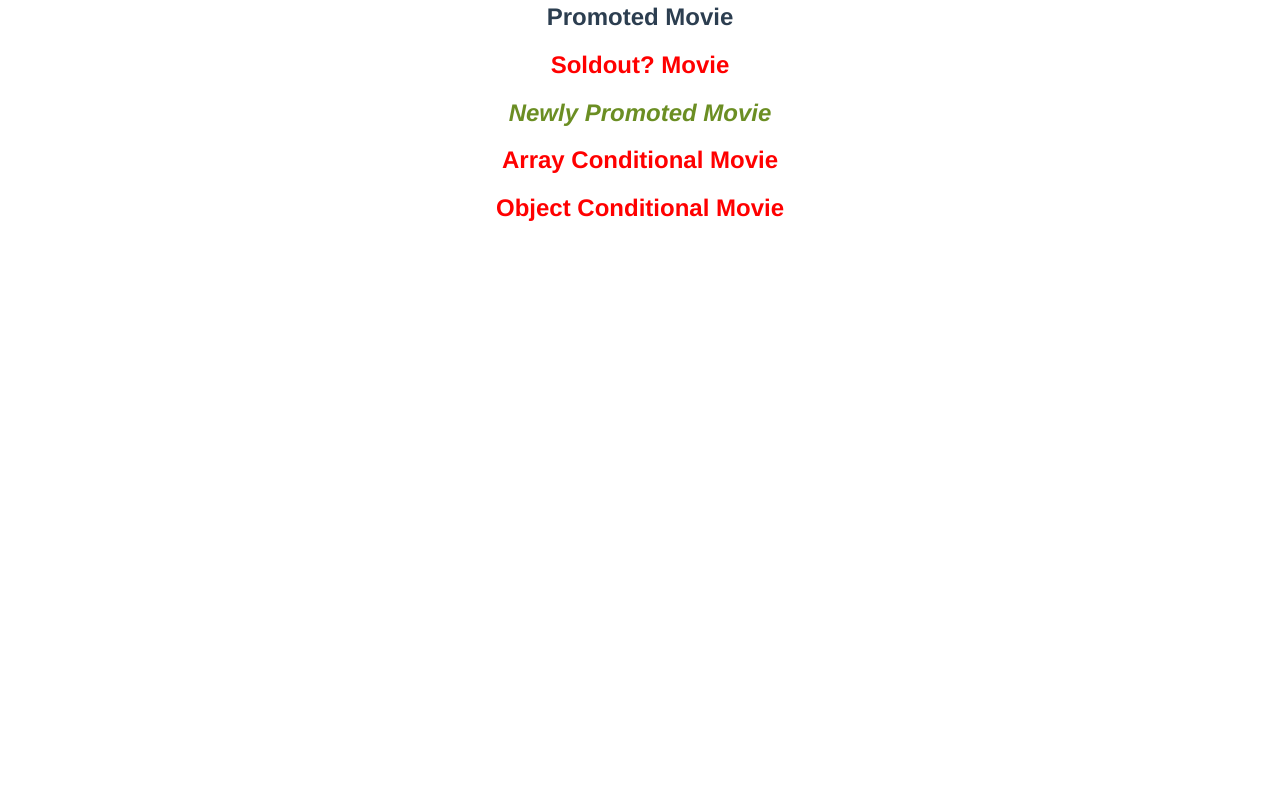
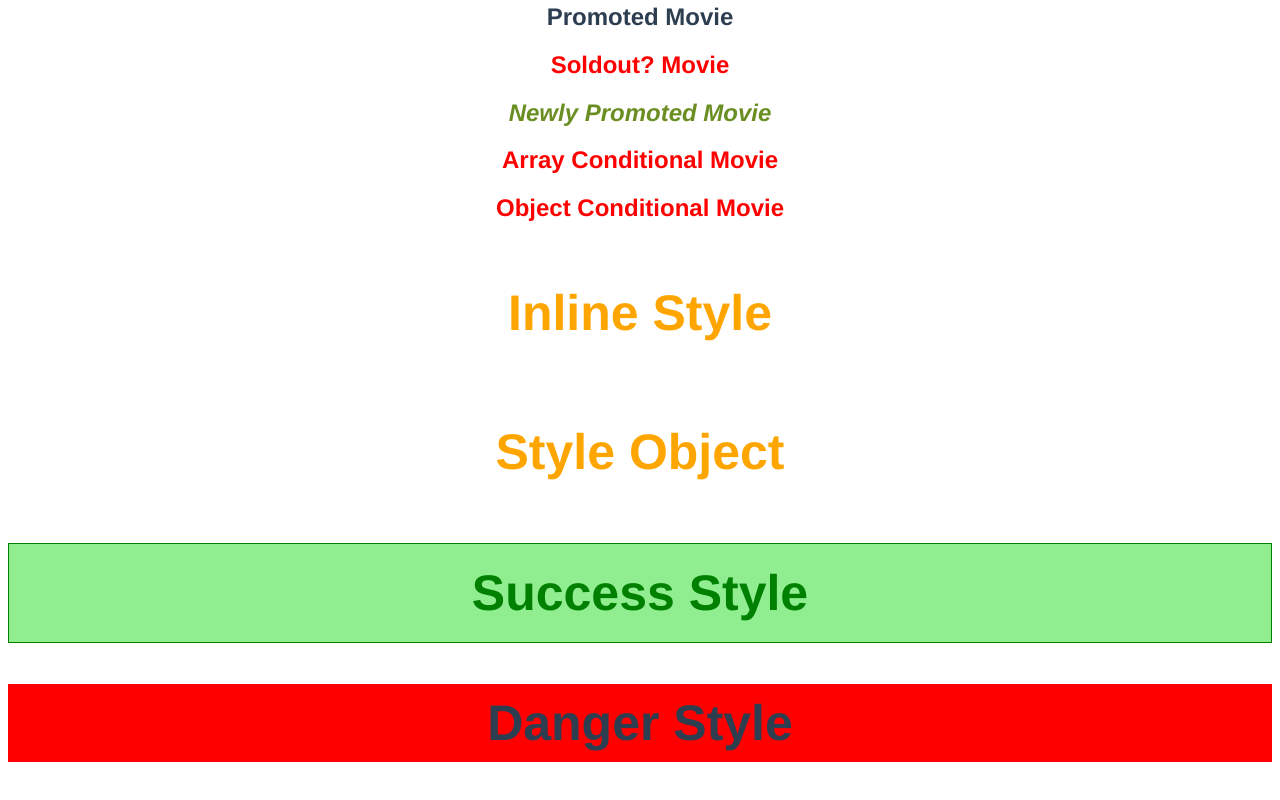
Before and after one commit to SelimReza1/vue-basic, a Vue app: page / in a window 1280 px wide. Shown: the part 248-1048 px from the top of the page. Before the commit the page ends 800 px from the top, so only its background shows below. Built offline with nearby package versions, Linux system fonts and the light colour scheme.

Commit message:
style binding

```diff
--- a/src/App.vue
+++ b/src/App.vue
@@ -14,6 +14,14 @@
                 new : !isSoldout,
                 soldout: isSoldout
               }">Object Conditional Movie</h2>
+  <h2 v-bind:style="{
+    color: highlightColor,
+    fontSize: headerSize + 'px',
+    padding: '20px'
+}">Inline Style</h2>
+  <h2 v-bind:style="headerStyleObject">Style Object</h2>
+  <h2 v-bind:style="[baseStyleObject, successStyleObject]">Success Style</h2>
+  <h2 v-bind:style="[baseStyleObject, dangerStyleObject]">Danger Style</h2>
 </template>
 
 <script>
@@ -30,6 +38,28 @@
       status: 'success',
       isPromoted: false,
       isSoldout: true,
+      highlightColor: 'orange',
+      headerSize: 50,
+      headerStyleObject: {
+        color: 'orange',
+        fontSize: '50px',
+        padding: '20px',
+      },
+      baseStyleObject: {
+        fontSize: '50px',
+        padding: '10px',
+      },
+      successStyleObject: {
+        color: 'green',
+        background: 'lightgreen',
+        border: '1px solid green',
+        padding: '20px',
+      },
+      dangerStyleObject: {
+        color: 'dark',
+        background: 'red',
+        border: '1px solid dark',
+      },
     }
   }
 }
```
